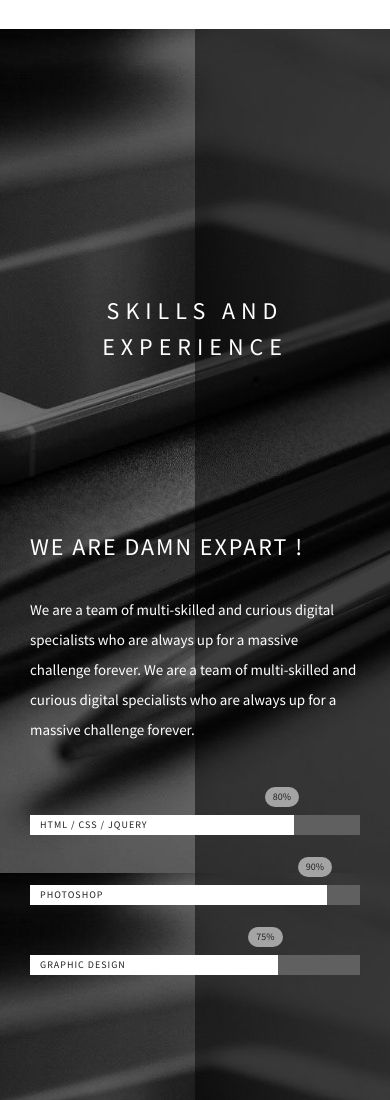
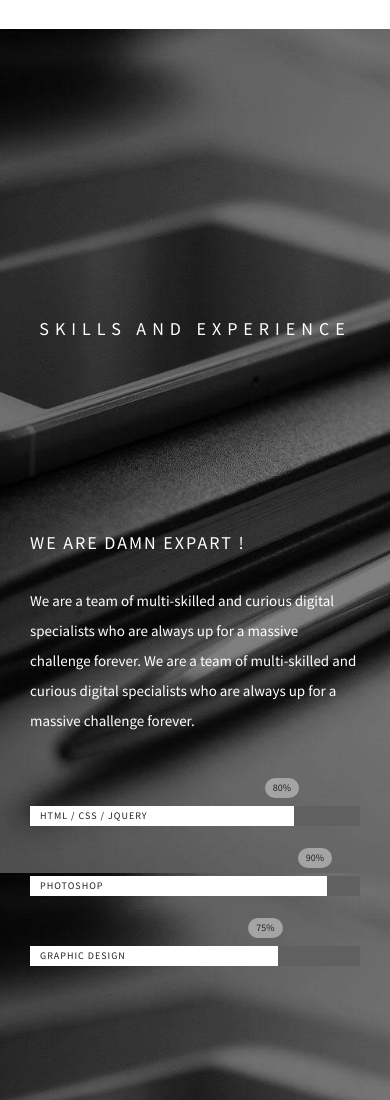
Before and after one commit to dtdev-hub/massive-simple-webpage, a plain HTML site: page index.html in a window 390 px wide. Shown: the part 1960-3060 px from the top of the page. Drawn offline with nearby package versions, Linux system fonts and the light colour scheme; files whose address does not match are found by name.

Commit message:
Make skills section responsive

```diff
--- a/index.html
+++ b/index.html
@@ -174,7 +174,7 @@
     <section class="massiveSkills">
         <div class="relative page-content bodySkills__content">
             <div class="dark-overlay"></div>
-            <div class="container section-container">
+            <div class="container-md section-container">
                 <div class="row section-row">
                     <div class="bodySkills__itemLeft col-md-6">
                         <div class="v-middle">
--- a/sass/Layouts/_skills.scss
+++ b/sass/Layouts/_skills.scss
@@ -113,4 +113,28 @@
             }
         }
     }
+    // responsive
+    @include responsive("medium") {
+        .bodySkills__content {
+            .dark-overlay {
+                display: none;
+            }
+            .section-container {
+                .section-row {
+                    .bodySkills__itemLeft {
+                        .v-middle {
+                            h3 {
+                                font-size: $fs-6;
+                            }
+                        }
+                    }
+                    .bodySkills__itemRight {
+                        h4 {
+                            font-size: $fs-6;
+                        }
+                    }
+                }
+            }
+        }
+    }
 }
```
Also changed, not shown: css/main.css, 1 other file.
